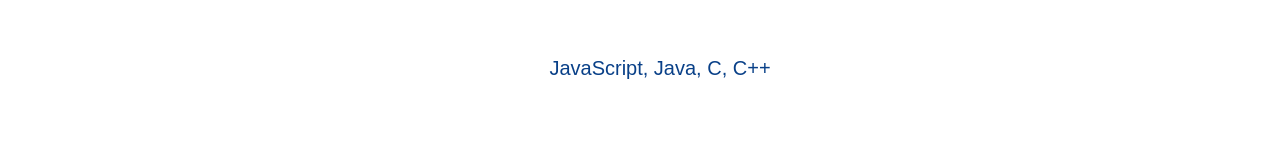
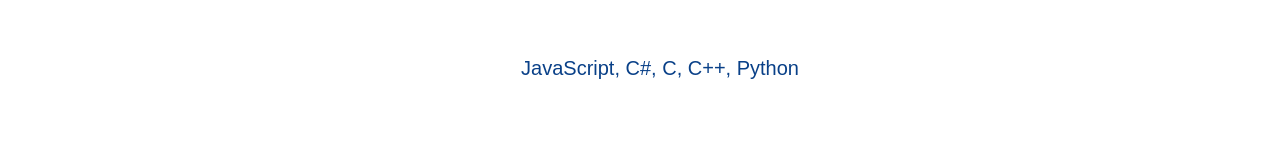
Before and after one commit to LuisPedro01/MyPortefolio, a React (Create React App) app: page / in a window 1280 px wide. Shown: the part 1302-1449 px from the top of the page. Built offline with nearby package versions, Linux system fonts and the light colour scheme.

Commit message:
Update languages

```diff
--- a/src/pages/Home.js
+++ b/src/pages/Home.js
@@ -31,7 +31,7 @@ function Home() {
             </li>
             <li className='item'>
               <h2> Languages </h2>
-              <span> JavaScript, Java, C, C++ </span>
+              <span> JavaScript, C#, C, C++, Python </span>
             </li>
         </ol>
       </div>
```
